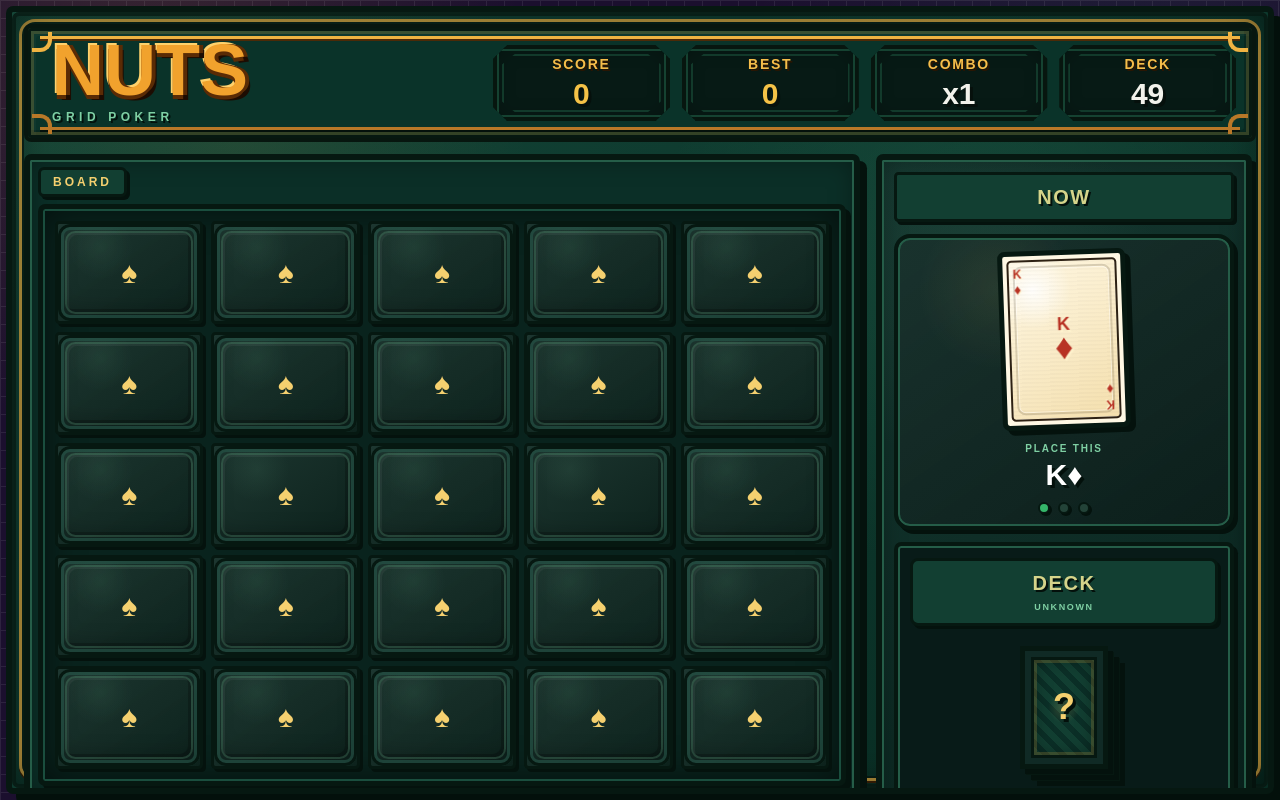
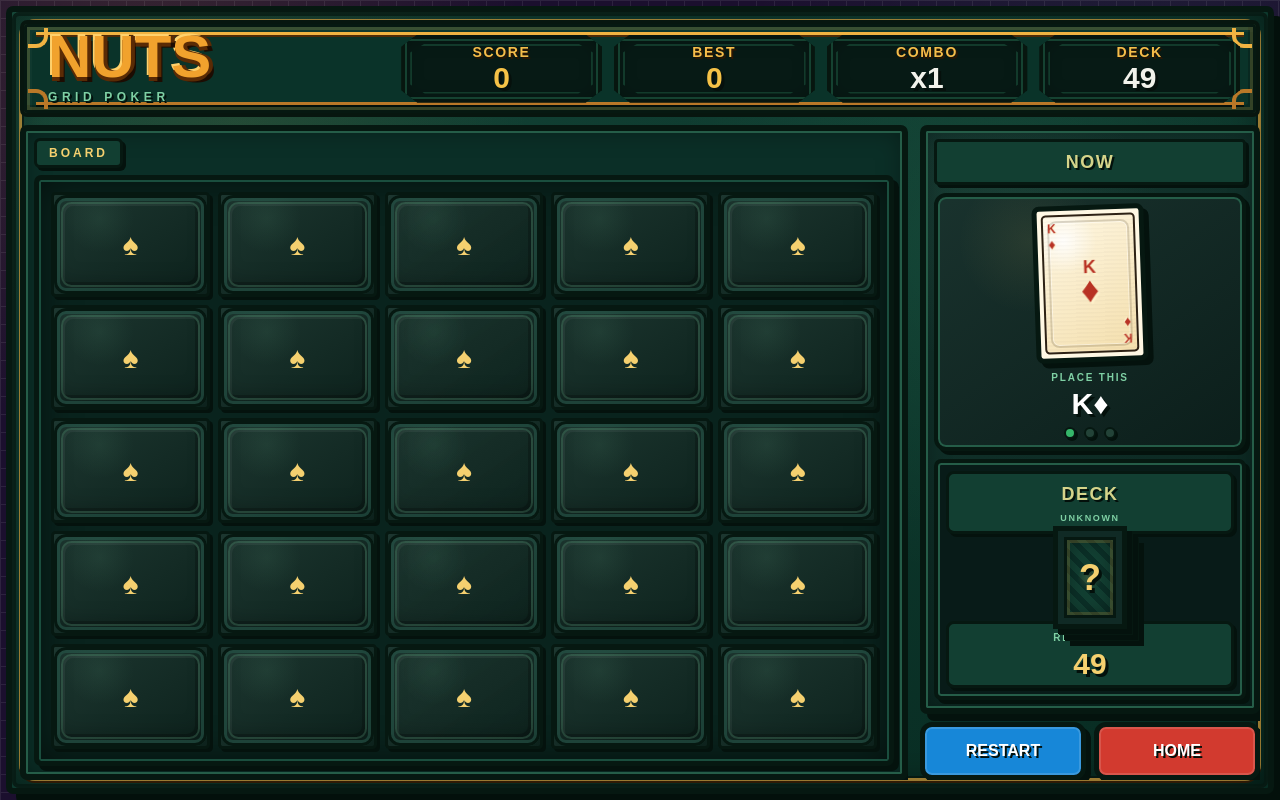
Before and after one commit to chxsedorf/nuts-game, a Next.js app: page / in a window 1280 px wide. Both pictures are taken after a click on the button "PLAY". Built offline with nearby package versions, Linux system fonts and the light colour scheme.

Commit message:
Apply Balatro inspired green style

```diff
--- a/app/page.tsx
+++ b/app/page.tsx
@@ -576,7 +576,7 @@ function StatBox({
   return (
     <div
       className={[
-        "pixel-hard-sm relative flex min-h-[74px] flex-col items-center justify-center border-[4px] border-[#07160f] bg-[#071a15] px-3 py-2 text-center shadow-[5px_5px_0_#03100b,0_0_0_2px_#154231_inset,0_0_18px_rgba(0,0,0,0.28)_inset] transition",
+        "pixel-hard-sm relative flex min-h-[58px] flex-col items-center justify-center border-[4px] border-[#07160f] bg-[#071a15] px-2 py-1.5 text-center shadow-[5px_5px_0_#03100b,0_0_0_2px_#154231_inset,0_0_18px_rgba(0,0,0,0.28)_inset] transition",
         "[clip-path:polygon(8%_0,92%_0,100%_18%,100%_82%,92%_100%,8%_100%,0_82%,0_18%)]",
         pulse ? "scale-105 bg-[#f0a536]" : "",
       ].join(" ")}
@@ -595,7 +595,7 @@ function StatBox({
 
       <p
         className={[
-          "relative z-10 mt-2 text-3xl font-black leading-none",
+          "relative z-10 mt-1 text-2xl font-black leading-none xl:text-3xl",
           pulse ? "text-[#07160f]" : accent ? "text-[#f5c247]" : "text-[#f2f2eb]",
         ].join(" ")}
         style={{ textShadow: pulse ? "none" : "3px 3px 0 #06100c" }}
@@ -1443,9 +1443,9 @@ export default function Home() {
         </div>
       )}
 
-      <div className="relative z-10 mx-auto flex h-screen w-full max-w-[1920px] flex-col justify-center px-1.5 py-1.5">
-        <section className="table-frame pixel-hard relative w-full overflow-hidden border-[6px] border-[#061811] p-3 shadow-[10px_10px_0_#03100b] backdrop-blur-sm">
-          <header className="pixel-hard pixel-inner relative z-10 mb-3 grid gap-3 overflow-hidden border-[4px] border-[#07160f] bg-[#0a3329] px-4 py-3 shadow-[6px_6px_0_#03100b] md:grid-cols-[minmax(260px,1fr)_minmax(420px,1.7fr)] md:items-center">
+      <div className="relative z-10 mx-auto flex h-screen w-full max-w-[1920px] flex-col overflow-hidden px-1.5 py-1.5">
+        <section className="table-frame pixel-hard relative flex min-h-0 flex-1 flex-col overflow-hidden border-[6px] border-[#061811] p-2 shadow-[10px_10px_0_#03100b] backdrop-blur-sm">
+          <header className="pixel-hard pixel-inner relative z-10 mb-2 grid shrink-0 gap-2 overflow-hidden border-[4px] border-[#07160f] bg-[#0a3329] px-4 py-2 shadow-[6px_6px_0_#03100b] md:grid-cols-[minmax(230px,0.8fr)_minmax(420px,1.9fr)] md:items-center">
             <div className="pointer-events-none absolute left-3 right-3 top-2 h-[3px] bg-[#f0b342] shadow-[0_2px_0_#4d2a07]" />
             <div className="pointer-events-none absolute bottom-2 left-3 right-3 h-[3px] bg-[#b97828] shadow-[0_2px_0_#03100b]" />
             <div className="pointer-events-none absolute left-1 top-1 h-5 w-5 rounded-br-xl border-b-[4px] border-r-[4px] border-[#f0b342]" />
@@ -1453,10 +1453,10 @@ export default function Home() {
             <div className="pointer-events-none absolute bottom-1 left-1 h-5 w-5 rounded-tr-xl border-r-[4px] border-t-[4px] border-[#b97828]" />
             <div className="pointer-events-none absolute bottom-1 right-1 h-5 w-5 rounded-tl-xl border-l-[4px] border-t-[4px] border-[#b97828]" />
 
-            <div className="relative z-10 flex min-h-[86px] items-center px-2">
+            <div className="relative z-10 flex min-h-[68px] items-center px-2">
               <div>
                 <h1
-                  className="text-6xl font-black leading-[0.82] text-[#f1a22d] lg:text-7xl"
+                  className="text-5xl font-black leading-[0.82] text-[#f1a22d] lg:text-6xl"
                   style={{
                     textShadow:
                       "4px 0 #5a2b05, 0 4px #5a2b05, 5px 5px 0 #1d0c02, -2px -2px 0 #ffd16b",
@@ -1473,7 +1473,7 @@ export default function Home() {
               </div>
             </div>
 
-            <div className="relative z-10 grid grid-cols-4 gap-3">
+            <div className="relative z-10 grid grid-cols-4 gap-2 xl:gap-3">
               <StatBox
                 label="SCORE"
                 value={game.score}
@@ -1490,9 +1490,9 @@ export default function Home() {
             </div>
           </header>
 
-          <div className="relative z-10 grid h-[calc(100vh-154px)] max-h-[748px] justify-center gap-3 md:h-[calc(100vh-132px)] md:grid-cols-[minmax(420px,1fr)_260px] lg:h-[calc(100vh-154px)] lg:grid-cols-[minmax(720px,920px)_380px] xl:gap-4 2xl:grid-cols-[minmax(780px,980px)_430px]">
-<div className="flex min-h-0 flex-col">
-              <section className="pixel-hard relative flex min-h-0 flex-1 flex-col border-[6px] border-[#061811] bg-[#0b2f27] p-2 shadow-[7px_7px_0_#04120d,0_0_0_2px_#255d48_inset,0_0_24px_rgba(0,0,0,0.35)_inset]">
+          <div className="relative z-10 grid min-h-0 flex-1 justify-center gap-2 md:grid-cols-[minmax(420px,1fr)_250px] lg:grid-cols-[minmax(680px,900px)_340px] xl:gap-3 2xl:grid-cols-[minmax(740px,960px)_380px]">
+<div className="flex min-h-0 flex-col overflow-hidden">
+              <section className="pixel-hard relative flex min-h-0 flex-1 flex-col overflow-hidden border-[6px] border-[#061811] bg-[#0b2f27] p-2 shadow-[7px_7px_0_#04120d,0_0_0_2px_#255d48_inset,0_0_24px_rgba(0,0,0,0.35)_inset]">
                 <div className="mb-2 flex h-7 items-center justify-between">
                   <p className="rounded-md border-[3px] border-[#061811] bg-[#123f32] px-3 py-1 text-xs font-black tracking-[0.25em] text-[#f5d06f] shadow-[3px_3px_0_#04120d]">
                     BOARD
@@ -1508,7 +1508,7 @@ export default function Home() {
                   )}
                 </div>
 
-                <div className="pixel-hard relative mx-auto grid aspect-square min-h-0 w-full max-h-full flex-1 grid-cols-5 grid-rows-5 gap-2 border-[5px] border-[#061811] bg-[#09231d] p-3 shadow-[inset_0_0_0_2px_#1a4e3e,inset_0_0_38px_rgba(0,0,0,0.58),5px_5px_0_#04120d] lg:aspect-auto lg:max-h-none">
+                <div className="pixel-hard relative mx-auto grid aspect-square min-h-0 w-full max-h-full flex-1 grid-cols-5 grid-rows-5 gap-1.5 border-[5px] border-[#061811] bg-[#09231d] p-2 shadow-[inset_0_0_0_2px_#1a4e3e,inset_0_0_38px_rgba(0,0,0,0.58),5px_5px_0_#04120d] lg:aspect-auto lg:max-h-none xl:gap-2 xl:p-3">
                   {game.board.map((boardRow, rowIndex) =>
                     boardRow.map((cell, colIndex) => {
                       const cellKey = keyOf(rowIndex, colIndex);
@@ -1594,10 +1594,10 @@ export default function Home() {
 
             </div>
 
-            <aside className="flex min-h-0 flex-col gap-3 overflow-y-auto pr-1">
-              <div className="queue-panel pixel-hard border-[6px] border-[#061811] p-3 shadow-[7px_7px_0_#04120d,0_0_0_2px_#255d48_inset,0_0_24px_rgba(0,0,0,0.34)_inset]">
-                <div className="pixel-hard-sm mb-3 border-[3px] border-[#061811] bg-[#123f32] px-3 py-2 text-center shadow-[3px_3px_0_#04120d]">
-                  <p className="text-xl font-black tracking-[0.08em] text-[#d5d48a] drop-shadow-[2px_2px_0_#03100b]">
+            <aside className="flex min-h-0 flex-col gap-2 overflow-hidden">
+              <div className="queue-panel pixel-hard flex min-h-0 flex-1 flex-col overflow-hidden border-[6px] border-[#061811] p-2 shadow-[7px_7px_0_#04120d,0_0_0_2px_#255d48_inset,0_0_24px_rgba(0,0,0,0.34)_inset]">
+                <div className="pixel-hard-sm mb-2 shrink-0 border-[3px] border-[#061811] bg-[#123f32] px-3 py-1.5 text-center shadow-[3px_3px_0_#04120d]">
+                  <p className="text-lg font-black tracking-[0.08em] text-[#d5d48a] drop-shadow-[2px_2px_0_#03100b]">
                     NOW
                   </p>
                 </div>
@@ -1605,10 +1605,10 @@ export default function Home() {
                 <button
                   onClick={() => selectHandCard(0)}
                   disabled={game.isGameOver || !game.hand[0]}
-                  className="queue-card-well mb-3 flex w-full flex-col items-center rounded-2xl border-[4px] border-[#061811] p-3 text-center shadow-[4px_4px_0_#04120d,inset_0_0_0_2px_#255d48] transition hover:-translate-y-1 hover:brightness-110 hover:shadow-[6px_6px_0_#04120d]"
+                  className="queue-card-well mb-2 flex w-full shrink-0 flex-col items-center rounded-xl border-[4px] border-[#061811] p-2 text-center shadow-[4px_4px_0_#04120d,inset_0_0_0_2px_#255d48] transition hover:-translate-y-1 hover:brightness-110 hover:shadow-[6px_6px_0_#04120d]"
                 >
                   <div
-                    className="w-24 shrink-0 rotate-[-2deg] pixel-hard border-[5px] border-[#061811] bg-[#fff8e4] p-1 shadow-[5px_5px_0_#04120d] lg:w-32"
+                    className="w-20 shrink-0 rotate-[-2deg] pixel-hard border-[5px] border-[#061811] bg-[#fff8e4] p-1 shadow-[5px_5px_0_#04120d] lg:w-24 xl:w-28"
                     style={{ aspectRatio: "5 / 7" }}
                   >
                     {game.hand[0] ? (
@@ -1620,11 +1620,11 @@ export default function Home() {
                     )}
                   </div>
 
-                  <p className="mt-3 text-[10px] font-black tracking-[0.18em] text-[#7fd0a4]">
+                  <p className="mt-2 text-[10px] font-black tracking-[0.18em] text-[#7fd0a4]">
                     PLACE THIS
                   </p>
                   <p
-                    className="mt-1 text-3xl font-black leading-none text-white"
+                    className="mt-1 text-2xl font-black leading-none text-white xl:text-3xl"
                     style={{ textShadow: "3px 3px 0 #03100b" }}
                   >
                     {game.hand[0]
@@ -1632,16 +1632,16 @@ export default function Home() {
                       : "-"}
                   </p>
 
-                  <div className="mt-3 flex justify-center gap-2">
+                  <div className="mt-2 flex justify-center gap-2">
                     <span className="h-3 w-3 rounded-full border-[2px] border-[#061811] bg-[#35b66a] shadow-[2px_2px_0_#04120d]" />
                     <span className="h-3 w-3 rounded-full border-[2px] border-[#061811] bg-[#234338] shadow-[2px_2px_0_#04120d]" />
                     <span className="h-3 w-3 rounded-full border-[2px] border-[#061811] bg-[#234338] shadow-[2px_2px_0_#04120d]" />
                   </div>
                 </button>
 
-                <div className="pixel-hard border-[4px] border-[#061811] bg-[#081b18] p-3 shadow-[4px_4px_0_#04120d,inset_0_0_0_2px_#255d48]">
-                  <div className="mb-3 rounded-lg border-[3px] border-[#061811] bg-[#123f32] px-3 py-2 text-center shadow-[3px_3px_0_#04120d]">
-                    <p className="text-xl font-black tracking-[0.08em] text-[#d5d48a] drop-shadow-[2px_2px_0_#03100b]">
+                <div className="pixel-hard flex min-h-0 flex-1 flex-col border-[4px] border-[#061811] bg-[#081b18] p-2 shadow-[4px_4px_0_#04120d,inset_0_0_0_2px_#255d48]">
+                  <div className="mb-2 shrink-0 rounded-lg border-[3px] border-[#061811] bg-[#123f32] px-3 py-1.5 text-center shadow-[3px_3px_0_#04120d]">
+                    <p className="text-lg font-black tracking-[0.08em] text-[#d5d48a] drop-shadow-[2px_2px_0_#03100b]">
                       DECK
                     </p>
                     <p className="mt-1 text-[9px] font-black tracking-[0.18em] text-[#7fd0a4]">
@@ -1649,19 +1649,19 @@ export default function Home() {
                     </p>
                   </div>
 
-                  <div className="flex items-center justify-center">
-                    <div className="relative flex w-full max-w-[12rem] items-center justify-center py-2">
+                  <div className="flex min-h-0 flex-1 items-center justify-center">
+                    <div className="relative flex w-full max-w-[9rem] items-center justify-center py-1">
                       <div
                         className="absolute translate-x-3 translate-y-3 border-[5px] border-[#061811] bg-[#123f32] shadow-[5px_5px_0_#04120d]"
-                        style={{ width: "5.5rem", aspectRatio: "5 / 7" }}
+                        style={{ width: "4.6rem", aspectRatio: "5 / 7" }}
                       />
                       <div
                         className="absolute translate-x-1.5 translate-y-1.5 border-[5px] border-[#061811] bg-[#0f382d] shadow-[5px_5px_0_#04120d]"
-                        style={{ width: "5.5rem", aspectRatio: "5 / 7" }}
+                        style={{ width: "4.6rem", aspectRatio: "5 / 7" }}
                       />
                       <div
                         className="relative border-[5px] border-[#061811] bg-[#102a25] p-1.5 shadow-[5px_5px_0_#04120d]"
-                        style={{ width: "5.5rem", aspectRatio: "5 / 7" }}
+                        style={{ width: "4.6rem", aspectRatio: "5 / 7" }}
                       >
                         <div className="flex h-full w-full items-center justify-center border-[3px] border-[#061811] bg-[radial-gradient(circle_at_center,rgba(245,208,111,0.18),transparent_28%),repeating-linear-gradient(45deg,#123f32_0px,#123f32_6px,#0b2f27_6px,#0b2f27_12px)] shadow-[inset_0_0_0_3px_rgba(245,181,68,0.18),inset_0_0_18px_rgba(0,0,0,0.35)]">
                           <span className="text-4xl font-black text-[#f5d06f] drop-shadow-[3px_3px_0_#03100b]">
@@ -1672,7 +1672,7 @@ export default function Home() {
                     </div>
                   </div>
 
-                  <div className="mt-3 rounded-lg border-[3px] border-[#061811] bg-[#123f32] px-3 py-2 text-center shadow-[3px_3px_0_#04120d]">
+                  <div className="mt-2 shrink-0 rounded-lg border-[3px] border-[#061811] bg-[#123f32] px-3 py-1.5 text-center shadow-[3px_3px_0_#04120d]">
                     <p className="text-[10px] font-black tracking-[0.18em] text-[#7fd0a4]">
                       REMAINING
                     </p>
@@ -1686,10 +1686,10 @@ export default function Home() {
                 </div>
               </div>
 
-              <div className="grid grid-cols-2 gap-3">
+              <div className="grid shrink-0 grid-cols-2 gap-2">
                 <button
                   onClick={restartGame}
-                  className="rounded-xl border-[5px] border-[#061811] bg-[#1787d8] px-3 py-4 text-lg font-black text-white shadow-[5px_5px_0_#04120d,0_0_0_2px_rgba(255,255,255,0.15)_inset] transition hover:-translate-y-1 hover:shadow-[7px_7px_0_#04120d]"
+                  className="rounded-xl border-[5px] border-[#061811] bg-[#1787d8] px-3 py-3 text-base font-black text-white shadow-[5px_5px_0_#04120d,0_0_0_2px_rgba(255,255,255,0.15)_inset] transition hover:-translate-y-1 hover:shadow-[7px_7px_0_#04120d]"
                   style={{ textShadow: "2px 2px 0 #03100b" }}
                 >
                   RESTART
@@ -1697,7 +1697,7 @@ export default function Home() {
 
                 <button
                   onClick={() => setScreen("home")}
-                  className="rounded-xl border-[5px] border-[#061811] bg-[#d23a2f] px-3 py-4 text-lg font-black text-white shadow-[5px_5px_0_#04120d,0_0_0_2px_rgba(255,255,255,0.14)_inset] transition hover:-translate-y-1 hover:shadow-[7px_7px_0_#04120d]"
+                  className="rounded-xl border-[5px] border-[#061811] bg-[#d23a2f] px-3 py-3 text-base font-black text-white shadow-[5px_5px_0_#04120d,0_0_0_2px_rgba(255,255,255,0.14)_inset] transition hover:-translate-y-1 hover:shadow-[7px_7px_0_#04120d]"
                   style={{ textShadow: "2px 2px 0 #03100b" }}
                 >
                   HOME
```
